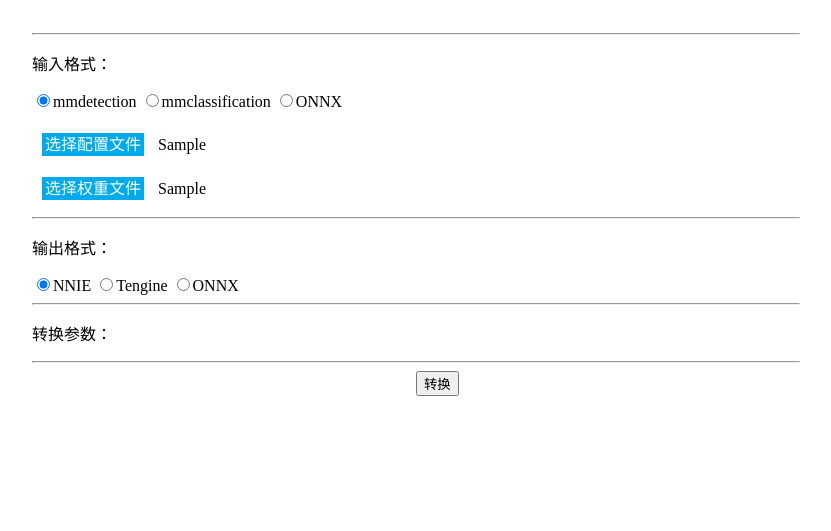
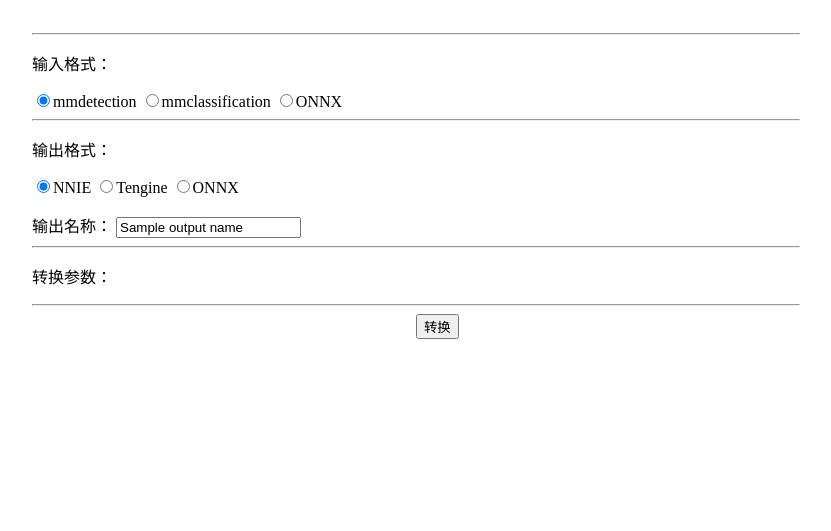
Before and after one commit to ml-inory/ModelConverterWeb, a Flask app: template templates/index.html in a window 1280 px wide. Shown: the part 25-556 px from the top of the page, without its empty margins (224-1055 px from the left). Run offline with Flask 2, Linux system fonts and the light colour scheme; the template is opened without the code that fills it: most values are stand-ins (such as "Sample title", 1, 10 or a date in 2020).

Commit message:
简化request处理 加入输出名称 处理输出格式的form

```diff
--- a/main.py
+++ b/main.py
@@ -32,14 +32,9 @@ login_manager = LoginManager()
 login_manager.init_app(app)
 login_manager.login_view = 'login'
 
-# 支持的输入格式
-SUPPORTED_INPUT_FORMAT = ('mmdet', 'mmcls', 'onnx')
-INPUT_FILE = {
-    'input_format': '',
-    'mmdet': {'mmdet_config': '', 'mmdet_pth': ''},
-    'mmcls': {'mmcls_config': '', 'mmcls_pth': ''},
-    'onnx':  {'onnx_file': ''}
-}
+# 用户数据
+USER_DATA = {'input_format': 'mmdet',
+             'output_format': 'nnie'}
 
 DBUser.register(username='rzyang', password='123')
 
@@ -50,42 +45,23 @@ DBUser.register(username='rzyang', password='123')
 def index():
     return render_template('index.html', username=current_user.username)
 
-# 处理上传表单
-# 返回dict或者None
-def process_upload_request(request):
-    input_format = request.form['input_format']
-    if input_format not in SUPPORTED_INPUT_FORMAT:
-        return False
-
-    INPUT_FILE['input_format'] = input_format
-    for k in INPUT_FILE[input_format].keys():
-        if k in request.files:
+# 处理GET/POST请求
+@app.route('/', methods=['GET', 'POST'])
+def process_form():
+    if request.method == 'POST':
+        form_keys = request.form.keys()
+        for k in form_keys:
+            USER_DATA[k] = request.form[k]
+        for k in request.files:
             file = request.files[k]
             if file:
                 filename = secure_filename(file.filename)
                 save_path = os.path.join(app.config['UPLOAD_FOLDER'], filename)
                 file.save(save_path)
-                INPUT_FILE[input_format][k] = filename
-            return True
-    return False
-
-# 上传文件
-@app.route('/', methods=['GET', 'POST'])
-def upload_file():
-    if request.method == 'POST':
-        if process_upload_request(request): # 成功
-            input_format = INPUT_FILE['input_format']
-            return render_template('index.html', username=current_user.username, input_format=input_format, **INPUT_FILE[input_format])
-
+                USER_DATA[k] = filename
+        print(USER_DATA)
+        return render_template('index.html', username=current_user.username, **USER_DATA)
     return redirect(request.url)
-
-# 上传成功后的处理
-@app.route('/uploads/<filename>')
-def uploaded_file(filename):
-    print(os.path.basename(filename))
-    return "success", 200
-    # return redirect(url_for('show_weight_file', weight_file=filename))
-    # return send_from_directory(app.config['UPLOAD_FOLDER'], filename)
 
 @app.route('/login/', methods=('GET', 'POST'))  # 登录
 def login():
@@ -117,6 +93,8 @@ def logout():
     user.authenticated = False
     db.session.add(user)
     db.session.commit()
+    USER_DATA = {'input_format': 'mmdet',
+                 'output_format': 'nnie'}
     logout_user()
     return redirect(url_for('login'))
 
--- a/static/js/index.js
+++ b/static/js/index.js
@@ -1,40 +1,32 @@
 // 输入格式：单选按钮ID
-var inputRadioIDArr = new Array("radio_mmdet", "radio_mmcls", "radio_onnx");
+var inputRadioIDArr = new Array("radio_input_mmdet", "radio_input_mmcls", "radio_input_onnx");
 // 输入格式：上传按钮组合ID
 var inputDivIDArr = new Array("input_mmdet", "input_mmcls", "input_onnx");
 
-// 根据输入格式设置文件选择div
-function select_input_format() {
-    for (var i = 0; i < inputRadioIDArr.length; i++) {
-        var radio = document.getElementById(inputRadioIDArr[i]);
-        if (radio.checked) {
-            for (var k = 0; k < inputDivIDArr.length; k++) {
-                var input_div = document.getElementById(inputDivIDArr[k]);
-                if (k == i) {
-                    input_div.style["display"] = "block";
-                } else {
-                    input_div.style["display"] = "none";
-                }
-            }
+var supportInputFormat = new Array("mmdet", "mmcls", "onnx");
+
+// 设置输入格式radio
+function set_input_format(input_format) {
+    var radio_name = "radio_input_" + input_format;
+    var radio = document.getElementById(radio_name);
+    // console.log("radio: " + radio_name);
+    if (radio) {
+        radio.checked = true;
+    }
+    for (var i = 0; i < supportInputFormat.length; i++) {
+        var input_div = document.getElementById("input_" + supportInputFormat[i]);
+        if (supportInputFormat[i] == input_format) {
+            input_div.style["display"] = "block";
+        } else {
+            input_div.style["display"] = "none";
         }
     }
 }
 
-// 设置输入格式radio
-function set_input_format(input_format) {
-    var radio = null;
-    if (input_format == "mmdet") {
-        radio = document.getElementById(inputRadioIDArr[0]);
-    }
-    else if (input_format == "mmcls") {
-        radio = document.getElementById(inputRadioIDArr[1]);
-    }
-    else if (input_format == "onnx") {
-        radio = document.getElementById(inputRadioIDArr[2]);
-    }
-    console.log(input_format)
+function set_output_format(output_format) {
+    var radio = document.getElementById("radio_output_" + output_format);
     if (radio) {
+        // console.log("set radio " + output_format)
         radio.checked = true;
     }
-    select_input_format();
 }
--- a/templates/index.html
+++ b/templates/index.html
@@ -6,7 +6,7 @@
     <script type=text/javascript src="{{ url_for('static', filename='js/index.js') }}"></script>
     <title>模型转换: {{ username }}</title>
 </head>
-<body onload="set_input_format('{{ input_format }}')">
+<body onload="set_input_format('{{ input_format }}'); set_output_format('{{ output_format }}')">
     <!-- 导航栏 -->
     <nav class="navigator">
         <!-- 按钮组 -->
@@ -21,22 +21,23 @@
             <hr/>
             <!-- 输入格式 -->
             <p>输入格式：</p>
-            <input type="radio" id="radio_mmdet" name="input_format" onclick="select_input_format()" checked/>mmdetection
-            <input type="radio" id="radio_mmcls" name="input_format" onclick="select_input_format()"/>mmclassification
-            <input type="radio" id="radio_onnx" name="input_format" onclick="select_input_format()"/>ONNX
+            <form method="post" enctype="multipart/form-data">
+                <input type="radio" id="radio_input_mmdet" name="input_format" value="mmdet" onclick="form.submit();" checked/>mmdetection
+                <input type="radio" id="radio_input_mmcls" name="input_format" value="mmcls" onclick="form.submit();"/>mmclassification
+                <input type="radio" id="radio_input_onnx"  name="input_format" value="onnx"  onclick="form.submit();"/>ONNX
+            </form>
+
 
             <!-- mmdetection输入 -->
             <div class="input_upload" id="input_mmdet">
                 <form method=post enctype=multipart/form-data>
                     <label class="upload_btn" for="mmdet_config">选择配置文件</label>
-                    <input class="upload_hidden" type="text" name="input_format" value="mmdet">
                     <input class="upload_input" type="file" id="mmdet_config" name="mmdet_config" accept="application/json" onchange="form.submit()">
                 </form>
                 <p>{{ mmdet_config }}</p>
                 <br>
                 <form method=post enctype=multipart/form-data>
                     <label class="upload_btn" for="mmdet_pth">选择权重文件</label>
-                    <input class="upload_hidden" type="text" name="input_format" value="mmdet">
                     <input class="upload_input" type="file" id="mmdet_pth" name="mmdet_pth" accept=".pth" onchange="form.submit()">
                 </form>
                 <p>{{ mmdet_pth }}</p>
@@ -46,14 +47,12 @@
             <div class="input_upload" id="input_mmcls" style="display: none">
                 <form method=post enctype=multipart/form-data>
                     <label class="upload_btn" for="mmcls_config">选择配置文件</label>
-                    <input class="upload_hidden" type="text" name="input_format" value="mmcls">
                     <input class="upload_input" type="file" id="mmcls_config" name="mmcls_config" accept="application/json" onchange="form.submit()">
                 </form>
                 <p>{{ mmcls_config }}</p>
                 <br>
                 <form method=post enctype=multipart/form-data>
                     <label class="upload_btn" for="mmcls_pth">选择权重文件</label>
-                    <input class="upload_hidden" type="text" name="input_format" value="mmcls">
                     <input class="upload_input" type="file" id="mmcls_pth" name="mmcls_pth" accept=".pth" onchange="form.submit()">
                 </form>
                 <p>{{ mmcls_pth }}</p>
@@ -63,7 +62,6 @@
             <div class="input_upload" id="input_onnx" style="display: none">
                 <form method=post enctype=multipart/form-data>
                     <label class="upload_btn" for="onnx_file">选择权重文件</label>
-                    <input class="upload_hidden" type="text" name="input_format" value="onnx">
                     <input class="upload_input" type="file" id="onnx_file" name="onnx_file" accept=".onnx" onchange="form.submit()">
                 </form>
                 <p>{{ onnx_file }}</p>
@@ -72,9 +70,19 @@
             <hr/>
 
             <p>输出格式：</p>
-            <input type="radio" id="output_nnie" name="output_format" checked/>NNIE
-            <input type="radio" id="output_tengine" name="output_format"/>Tengine
-            <input type="radio" id="output_onnx" name="output_format"/>ONNX
+            <form method=post enctype=multipart/form-data>
+                <input type="radio" id="radio_output_nnie"    name="output_format" value="nnie"       onclick="form.submit()" checked/>NNIE
+                <input type="radio" id="radio_output_tengine" name="output_format" value="tengine"    onclick="form.submit()"/>Tengine
+                <input type="radio" id="radio_output_onnx"    name="output_format" value="onnx"       onclick="form.submit()"/>ONNX
+            </form>
+
+            <p></p>
+
+            <form method="post" enctype="multipart/form-data">
+                <label for="output_name">输出名称：</label>
+                <input type="text" id="output_name" name="output_name" onfocusout="form.submit()" value="{{ output_name }}">
+            </form>
+
 
             <hr/>
             <p>转换参数：</p>
```
